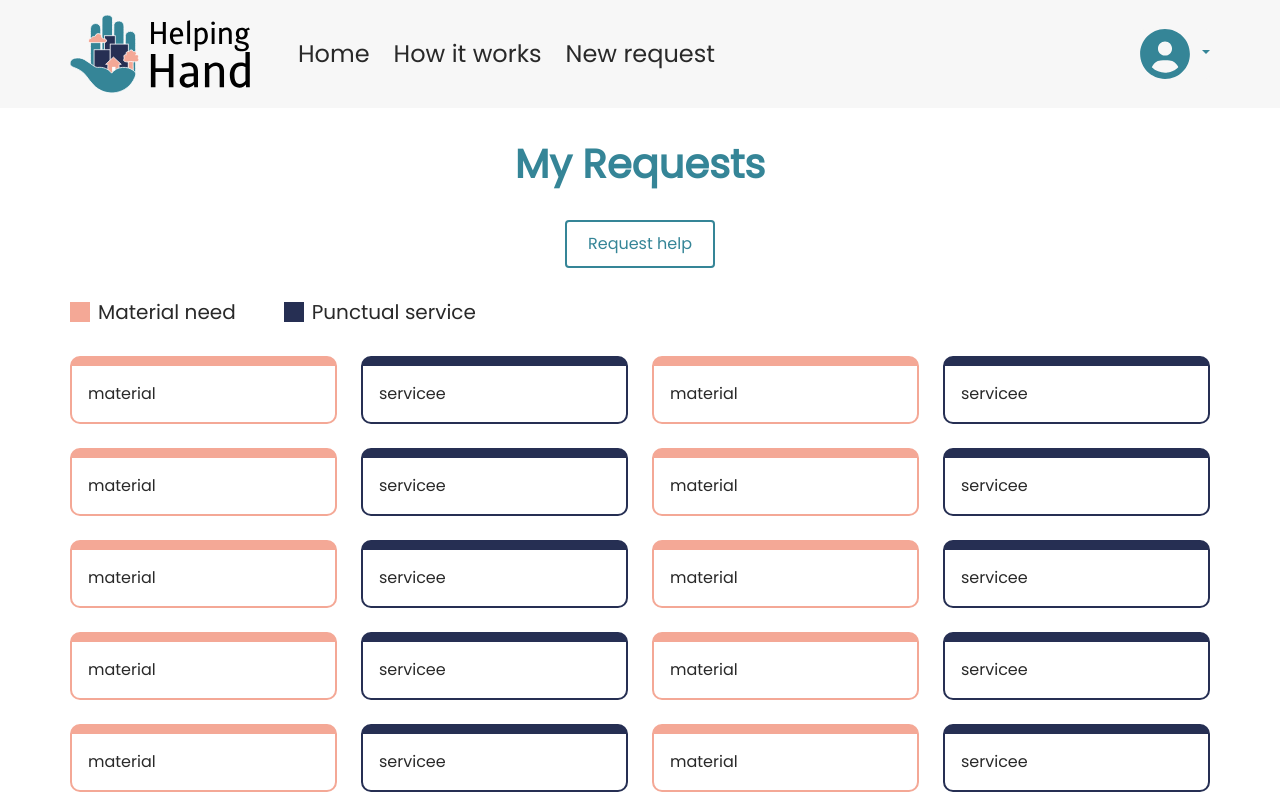
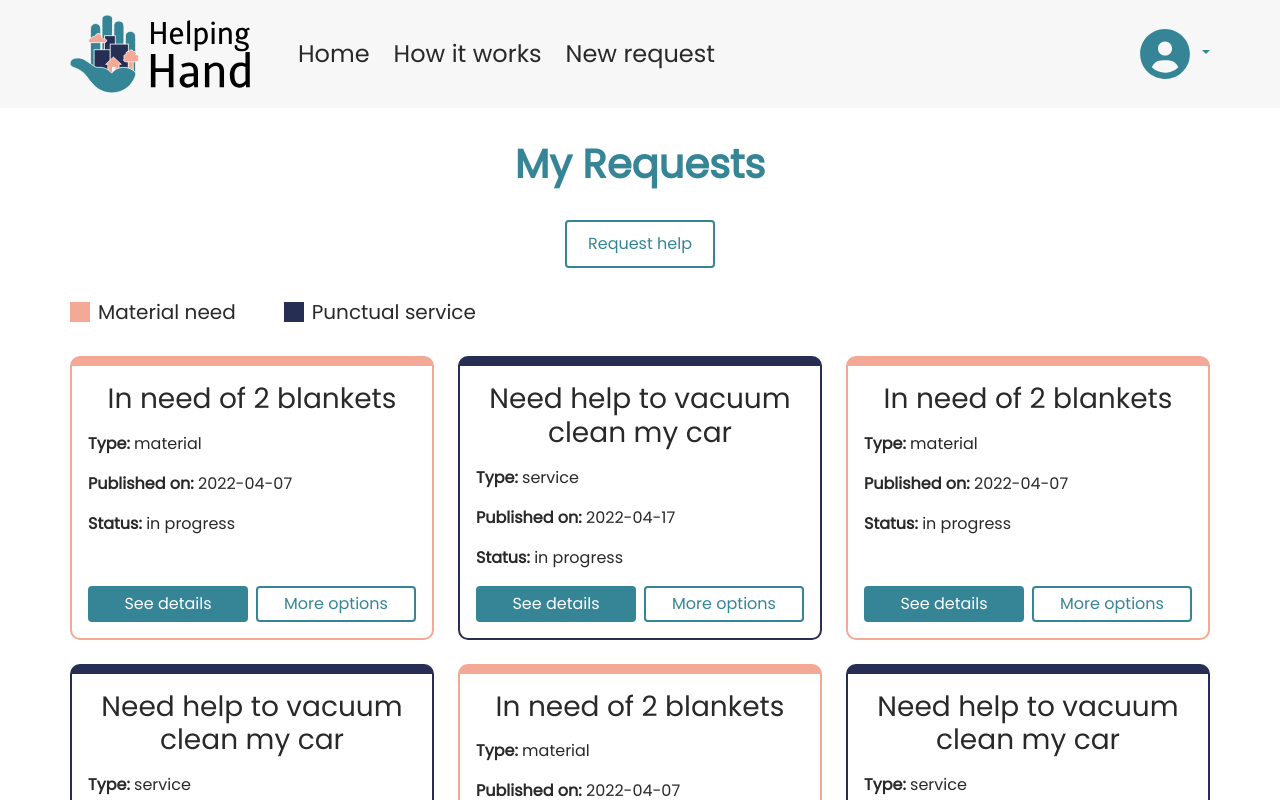
Before and after one commit to MathieuParadis/helping-hand, a React (Create React App) app: page /my-requests in a window 1280 px wide. Shown: the top 800 px of the page. Built offline with nearby package versions, Linux system fonts and the light colour scheme; what pigeon-maps would draw is missing.

Commit message:
Edited request cards

```diff
--- a/src/components/MaterialRequestCard.jsx
+++ b/src/components/MaterialRequestCard.jsx
@@ -6,8 +6,21 @@ import requests from '../data/Requests';
 const MaterialRequestCard = ({request}) => {
   return (
     <div className="request-card">
-      <div className="card-content material-request-card d-flex flex-column p-3">
-        material
+      <div className="card-content material-request-card d-flex flex-column justify-content-between p-3">
+        <div>
+          <h3 className="text-center mb-3">{requests[0].request.title}</h3>
+          <p><strong>Type:</strong> {requests[0].request.type}</p>
+          <p><strong>Published on:</strong> 2022-04-07</p>
+          <p><strong>Status:</strong> {requests[0].request.status}</p>
+        </div>
+        <div className="row row-cols-2 g-2">
+          <div>
+            <button className="btn button-primary w-100 h-100 p-1" id="signup-btn">See details</button>
+          </div>
+          <div>
+            <button className="btn button-outline-primary w-100 h-100 p-1" id="signup-btn">More options</button>
+          </div>
+        </div>
       </div>
     </div>
   );
--- a/src/components/ServiceRequestCard.jsx
+++ b/src/components/ServiceRequestCard.jsx
@@ -1,10 +1,25 @@
 import React from 'react';
+
+import requests from '../data/Requests';
 
 const ServiceRequestCard = () => {
   return (
     <div className="request-card">
-      <div className="card-content service-request-card d-flex flex-column p-3">
-        servicee
+      <div className="card-content service-request-card d-flex flex-column justify-content-between p-3">
+        <div>
+          <h3 className="text-center mb-3">{requests[1].request.title}</h3>
+          <p><strong>Type:</strong> {requests[1].request.type}</p>
+          <p><strong>Published on:</strong> 2022-04-17</p>
+          <p><strong>Status:</strong> {requests[1].request.status}</p>
+        </div>
+        <div className="row row-cols-2 g-2">
+          <div>
+            <button className="btn button-primary w-100 h-100 p-1" id="signup-btn">See details</button>
+          </div>
+          <div>
+            <button className="btn button-outline-primary w-100 h-100 p-1" id="signup-btn">More options</button>
+          </div>
+        </div>
       </div>
     </div>
   );
--- a/src/data/Requests.jsx
+++ b/src/data/Requests.jsx
@@ -9,6 +9,7 @@ const requests = [
         lat: 40.00,
         lgn: -105.35,
       },
+      status: "in progress"
     },
     requester: {
       first_name: "Cony",
@@ -25,6 +26,7 @@ const requests = [
         lat: 39.95,
         lgn: -105.24,
       },
+      status: "in progress"
     },
     requester: {
       first_name: "Martin",
@@ -41,6 +43,7 @@ const requests = [
         lat: 40.00,
         lgn: -105.35,
       },
+      status: "in progress"
     },
     requester: {
       first_name: "Cony",
@@ -57,6 +60,7 @@ const requests = [
         lat: 39.95,
         lgn: -105.24,
       },
+      status: "in progress"
     },
     requester: {
       first_name: "Martin",
@@ -72,6 +76,7 @@ const requests = [
         lat: 40.00,
         lgn: -105.35,
       },
+      status: "in progress"
     },
     requester: {
       first_name: "Cony",
@@ -88,6 +93,7 @@ const requests = [
         lat: 39.95,
         lgn: -105.24,
       },
+      status: "in progress"
     },
     requester: {
       first_name: "Martin",
@@ -103,6 +109,7 @@ const requests = [
         lat: 40.00,
         lgn: -105.35,
       },
+      status: "in progress"
     },
     requester: {
       first_name: "Cony",
@@ -119,6 +126,7 @@ const requests = [
         lat: 39.95,
         lgn: -105.24,
       },
+      status: "in progress"
     },
     requester: {
       first_name: "Martin",
@@ -134,6 +142,7 @@ const requests = [
         lat: 40.00,
         lgn: -105.35,
       },
+      status: "in progress"
     },
     requester: {
       first_name: "Cony",
@@ -150,6 +159,7 @@ const requests = [
         lat: 39.95,
         lgn: -105.24,
       },
+      status: "in progress"
     },
     requester: {
       first_name: "Martin",
@@ -165,6 +175,7 @@ const requests = [
         lat: 40.00,
         lgn: -105.35,
       },
+      status: "in progress"
     },
     requester: {
       first_name: "Cony",
@@ -181,6 +192,7 @@ const requests = [
         lat: 39.95,
         lgn: -105.24,
       },
+      status: "in progress"
     },
     requester: {
       first_name: "Martin",
@@ -196,6 +208,7 @@ const requests = [
         lat: 40.00,
         lgn: -105.35,
       },
+      status: "in progress"
     },
     requester: {
       first_name: "Cony",
@@ -212,6 +225,7 @@ const requests = [
         lat: 39.95,
         lgn: -105.24,
       },
+      status: "in progress"
     },
     requester: {
       first_name: "Martin",
@@ -227,6 +241,7 @@ const requests = [
         lat: 40.00,
         lgn: -105.35,
       },
+      status: "in progress"
     },
     requester: {
       first_name: "Cony",
@@ -243,6 +258,7 @@ const requests = [
         lat: 39.95,
         lgn: -105.24,
       },
+      status: "in progress"
     },
     requester: {
       first_name: "Martin",
@@ -258,6 +274,7 @@ const requests = [
         lat: 40.00,
         lgn: -105.35,
       },
+      status: "in progress"
     },
     requester: {
       first_name: "Cony",
@@ -274,6 +291,7 @@ const requests = [
         lat: 39.95,
         lgn: -105.24,
       },
+      status: "in progress"
     },
     requester: {
       first_name: "Martin",
@@ -289,6 +307,7 @@ const requests = [
         lat: 40.00,
         lgn: -105.35,
       },
+      status: "in progress"
     },
     requester: {
       first_name: "Cony",
@@ -305,6 +324,7 @@ const requests = [
         lat: 39.95,
         lgn: -105.24,
       },
+      status: "in progress"
     },
     requester: {
       first_name: "Martin",
@@ -320,6 +340,7 @@ const requests = [
         lat: 40.00,
         lgn: -105.35,
       },
+      status: "in progress"
     },
     requester: {
       first_name: "Cony",
@@ -336,6 +357,7 @@ const requests = [
         lat: 39.95,
         lgn: -105.24,
       },
+      status: "in progress"
     },
     requester: {
       first_name: "Martin",
@@ -351,6 +373,7 @@ const requests = [
         lat: 40.00,
         lgn: -105.35,
       },
+      status: "in progress"
     },
     requester: {
       first_name: "Cony",
@@ -367,6 +390,7 @@ const requests = [
         lat: 39.95,
         lgn: -105.24,
       },
+      status: "in progress"
     },
     requester: {
       first_name: "Martin",
--- a/src/pages/Requests.jsx
+++ b/src/pages/Requests.jsx
@@ -32,7 +32,7 @@ const Requests = () => {
             </div>
           </div>
 
-          <div className="row row-cols-1 row-cols-md-2 row-cols-lg-3 row-cols-xl-4 g-4">
+          <div className="row row-cols-1 row-cols-md-2 row-cols-lg-3 row-cols-xxl-4 g-4">
             {
               requests.map((request) => {
                 return (
```
